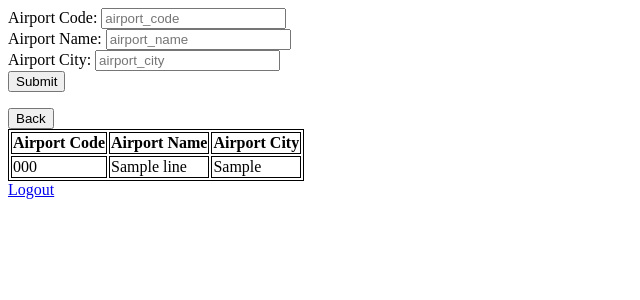
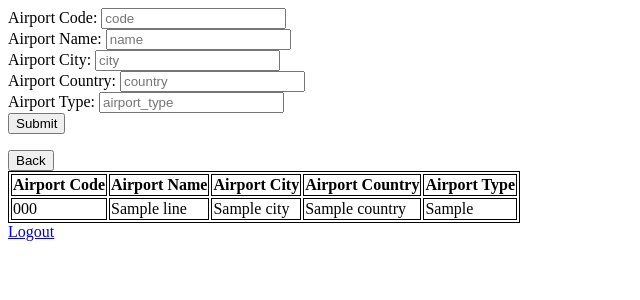
Before and after one commit to leohohoho/flight_ticket_reservation, a Flask app: template templates/add_airport.html in a window 1280 px wide. Shown: the top 300 px of the page, without its empty margins (0-640 px from the left). Run offline with Flask 2, Linux system fonts and the light colour scheme; the template is opened without the code that fills it: most values are stand-ins (such as "Sample title", 1, 10 or a date in 2020).

Commit message:
add airport and airplane

```diff
--- a/app.py
+++ b/app.py
@@ -122,7 +122,7 @@ def staffHomePage():
         return render_template("error.html", error = None)
 
 @app.route('/loginStaffAuth', methods = ['GET', 'POST'])
-def loginAuthStaff():
+def loginStaffAuth():
     cursor = conn.cursor()
     username = request.form['username']
     password = request.form['password']
@@ -196,8 +196,6 @@ def registerStaffAuth():
 
     return render_template('index.html', message = 'Signed up successfully. Now please login.')
 
-
-
 @app.route('/create_new_flights')
 def create_new_flights():
 	if session['loggedin'] and session['role'] == "staff" and "username" in session:
@@ -208,11 +206,11 @@ def create_new_flights():
 		cursor.execute(query, (username))
 		data = cursor.fetchall()
 		cursor.close()
-		return render_template('create_new_flights.html', posts = data)
+		return render_template('create_new_flights.html', data = data)
 	else: return render_template("error.html", error = "User not logged in")
 
-@app.route('/create_new_flights_post',methods=['GET', 'POST'])
-def create_new_flights_post(username):
+@app.route('/post_new_flights',methods=['GET', 'POST'])
+def post_new_flights():
     if session['loggedin'] and session['role'] == "staff" and "username" in session:
         cursor = conn.cursor()
         flight_num = request.form['flight_num']
@@ -233,7 +231,68 @@ def create_new_flights_post(username):
     else:
         return render_template("error.html", error="User not logged in")
 
+@app.route('/add_airport')
+def add_airport():
+    if session['loggedin'] and session['role'] == "staff" and "username" in session:
+        cursor = conn.cursor()
+        query = 'SELECT code, name, city, country, airport_type FROM airport'
+        cursor.execute(query)
+        data = cursor.fetchall()
+        cursor.close()
+        return render_template('add_airport.html', data = data)
+    else:
+        return render_template("error.html", error = "add airport fail")
 
+@app.route('/post_airport', methods=['GET', 'POST'])
+def post_airport():
+    if session['loggedin'] and session['role'] == "staff" and "username" in session:
+        cursor = conn.cursor()
+        code = request.form['code']
+        name = request.form['name']
+        city = request.form['city']
+        country = request.form['country']
+        airport_type = request.form['airport_type']
+        query = 'INSERT INTO airport(code, name, city, country, airport_type) VALUES (%s, %s, %s, %s, %s)'
+        cursor.execute(query, (code, name, city, country, airport_type))
+        conn.commit()
+        cursor.close()
+        return redirect(url_for('add_airport'))
+    else:
+        return render_template("error.html", error = "post airport fail")
+
+@app.route('/add_airplane')
+def add_airplane():
+    if session['loggedin'] and session['role'] == "staff" and "username" in session:
+        username = session['username']
+        cursor = conn.cursor()
+        query = 'SELECT airplane.ID, airplane.airline_name, airplane.num_seats, airplane.manufacturer, airplane.age FROM airline_staff, airplane WHERE airline_staff.username = %s AND airline_staff.airline_name = airplane.airline_name'
+        cursor.execute(query,(username))
+        data = cursor.fetchall()
+        cursor.close()
+        return render_template('add_airplane.html', data = data)
+    else:
+        return render_template("error.html", error = "add airplane fail")
+
+@app.route('/post_airplane', methods=['GET', 'POST'])
+def post_airplane():
+    if session['loggedin'] and session['role'] == "staff" and "username" in session:
+        username = session['username']
+        cursor = conn.cursor()
+        query_temp = 'SELECT airline_name FROM airline_staff WHERE airline_staff.username = %s'
+        cursor.execute(query_temp, (username))
+        temp = cursor.fetchone()
+        airline_name = temp.get('airline_name')
+        ID = request.form['ID']
+        num_seats = request.form['num_seats']
+        manufacturer = request.form['manufacturer']
+        age = request.form['age']
+        query = 'INSERT INTO airplane(ID, airline_name, num_seats, manufacturer, age) VALUES (%s, %s, %s, %s, %s)'
+        cursor.execute(query, (ID, airline_name, num_seats, manufacturer, age))
+        conn.commit()
+        cursor.close()
+        return redirect(url_for('add_airplane'))
+    else:
+        return render_template("error.html", error = "post airplane fail")
 
 
 ################################### Other Functions #####################################
--- a/templates/add_airport.html
+++ b/templates/add_airport.html
@@ -2,14 +2,16 @@
 <head>
 </head>
 <body>
-<form action="/add_airport_post" method="POST">
-	Airport Code: <input type="text" name = "airport_code" placeholder="airport_code" required/> </br>
-	Airport Name: <input type="text" name = "airport_name" placeholder="airport_name" required/> </br>
-	Airport City: <input type="text" name = "airport_city" placeholder="airport_city" required/> </br>
+<form action="/post_airport" method="POST">
+	Airport Code: <input type="text" name = "code" placeholder="code" required/> </br>
+	Airport Name: <input type="text" name = "name" placeholder="name" required/> </br>
+	Airport City: <input type="text" name = "city" placeholder="city" required/> </br>
+	Airport Country: <input type="text" name = "country" placeholder="country" required/> </br>
+	Airport Type: <input type="text" name = "airport_type" placeholder="airport_type" required/> </br>
 	<input type="submit" value = Submit />
 
 </form>
-<a href="/staff_home"><button> Back </button></a>
+<a href="/staffHomePage"><button> Back </button></a>
 
 <style type="text/css">
 	table, th, td{
@@ -21,12 +23,16 @@
 	<th>Airport Code</th>
 	<th>Airport Name</th>
 	<th>Airport City</th>
+	<th>Airport Country</th>
+	<th>Airport Type</th>
 
-{% for line in posts %}
+{% for line in data %}
 	<tr>
-		<td>{{line['airport_code']}}</td>
-		<td>{{line['airport_name']}}</td>
-		<td>{{line['airport_city']}}</td>
+		<td>{{line['code']}}</td>
+		<td>{{line['name']}}</td>
+		<td>{{line['city']}}</td>
+		<td>{{line['country']}}</td>
+		<td>{{line['airport_type']}}</td>
 	</tr>
 {% endfor %}
 </table>
```
Also changed, not shown: templates/add_airplane.html (+14 -8 lines), templates/create_new_flights.html (+3 -4 lines).
